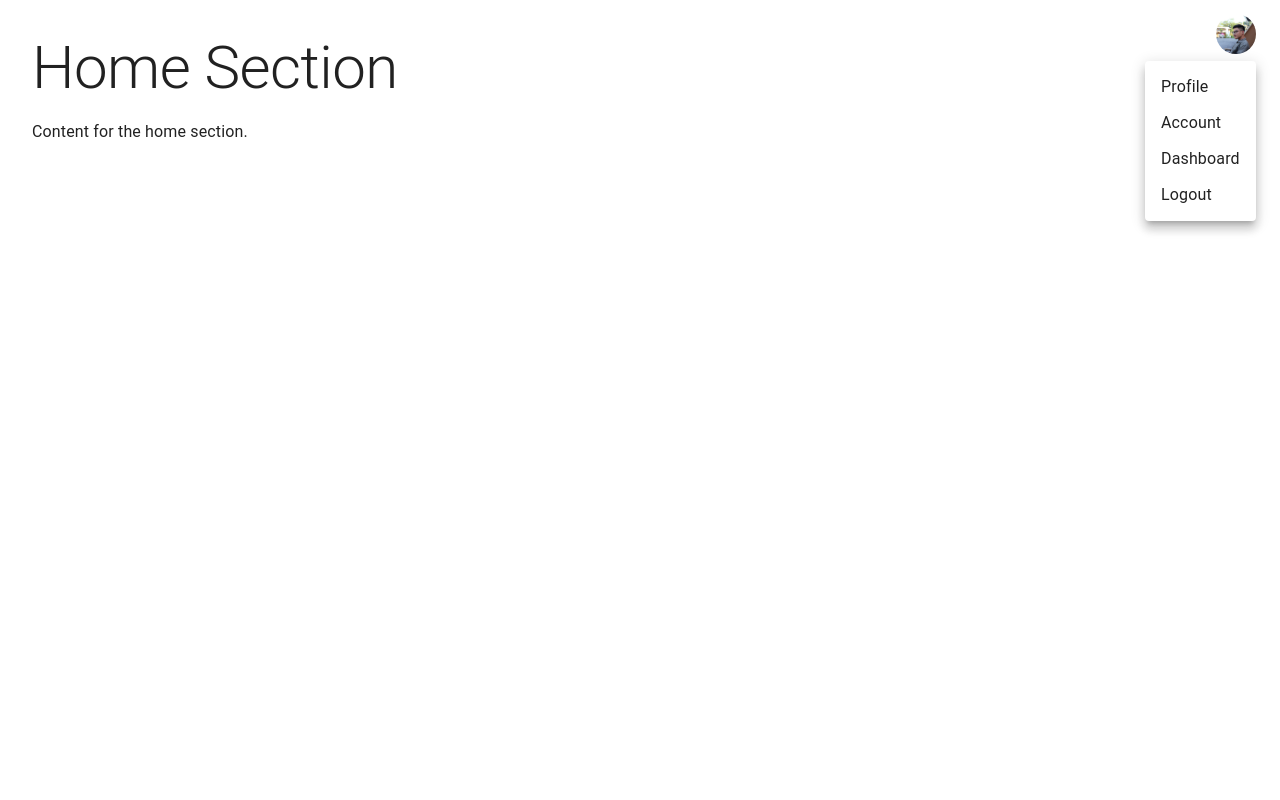
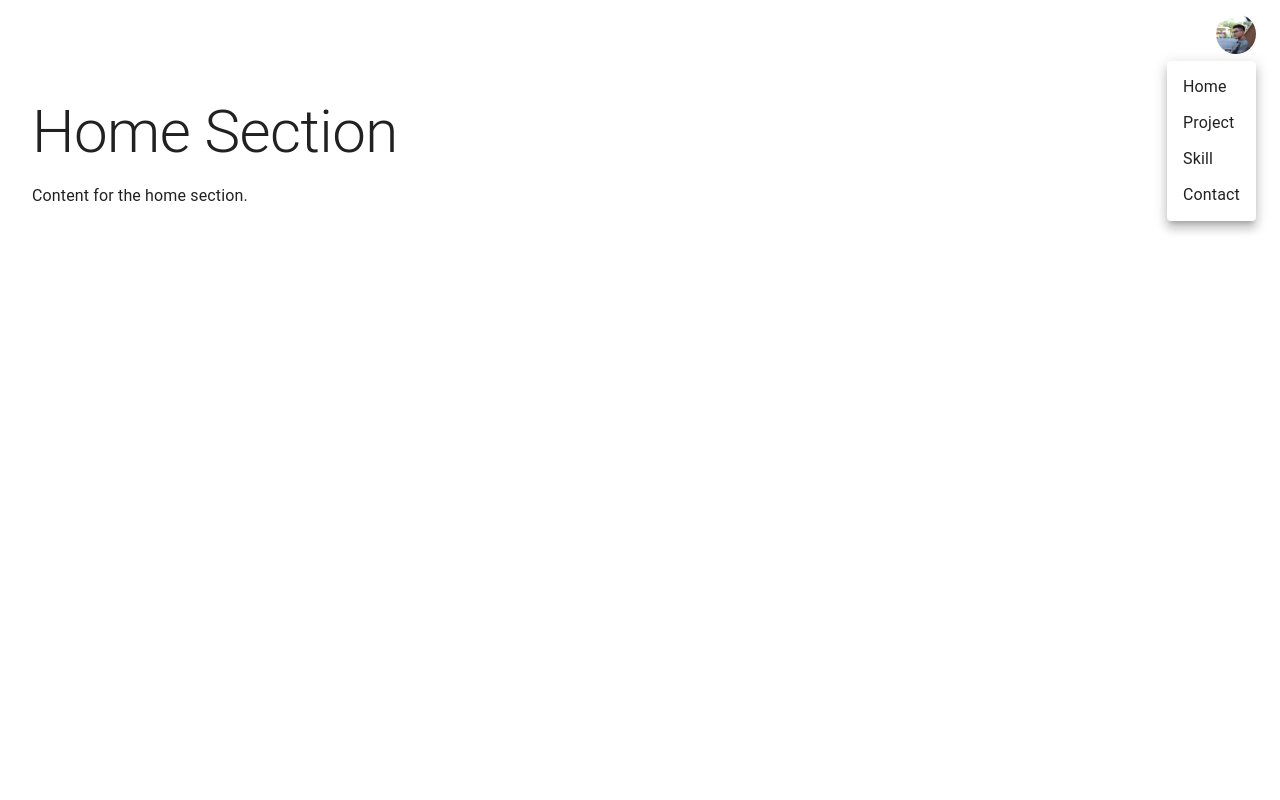
Before and after one commit to beast3012/profile, a React (Create React App) app: page / in a window 1280 px wide. Both pictures are taken after a click on the button "Open settings". Shown: the top 800 px of the page. Built offline with nearby package versions, Linux system fonts and the light colour scheme.

Commit message:
Update header
Update header

```diff
--- a/src/App.js
+++ b/src/App.js
@@ -29,10 +29,12 @@ function App() {
   return (
     <>
       <Header scrollToSection={scrollToSection} />
+      <div style={{ marginTop: '64px' }}>
       <Home ref={homeRef} />
       <Project ref={projectRef} />
       <Skill ref={skillRef} />
       <Contact ref={contactRef} />
+      </div>
       <Footer />
       <BackToTop />
     </>
--- a/src/components/header.js
+++ b/src/components/header.js
@@ -11,12 +11,10 @@ import Avatar from '@mui/material/Avatar';
 import Button from '@mui/material/Button';
 import Tooltip from '@mui/material/Tooltip';
 import MenuItem from '@mui/material/MenuItem';
-import AdbIcon from '@mui/icons-material/Adb';
 
 import imageAvatar from'../imges/1.jpg';
 
 const pages = ['Home', 'Project', 'Skill', 'Contact'];
-const settings = ['Profile', 'Account', 'Dashboard', 'Logout'];
 
 function Header({ scrollToSection }) {
   const [anchorElNav, setAnchorElNav] = React.useState(null);
@@ -51,10 +49,10 @@ function Header({ scrollToSection }) {
   }, []);
 
   return (
-    <AppBar position="fixed" sx={{ backgroundColor: isScrolled ? 'primary.main' : 'transparent', boxShadow: isScrolled ? 1 : 'none', transition: 'background-color 0.3s' }}>
+    <AppBar position="fixed" sx={{ backgroundColor: isScrolled ? 'c0c0c0' : 'transparent', boxShadow: isScrolled ? 1 : 'none', transition: 'background-color 0.3s' }}>
       <Container maxWidth="xl">
         <Toolbar disableGutters id="back-to-top-anchor">
-          <AdbIcon sx={{ display: { xs: 'none', md: 'flex' }, mr: 1.5 }} />
+          {/* <AdbIcon sx={{ display: { xs: 'none', md: 'flex' }, mr: 1.5 }} /> */}
           {/* <Typography
             variant="h6"
             noWrap
@@ -166,9 +164,9 @@ function Header({ scrollToSection }) {
               open={Boolean(anchorElUser)}
               onClose={handleCloseUserMenu}
             >
-              {settings.map((setting) => (
-                <MenuItem key={setting} onClick={handleCloseUserMenu}>
-                  <Typography textAlign="center">{setting}</Typography>
+              {pages.map((page) => (
+                <MenuItem key={page} onClick={handleCloseUserMenu}>
+                  <Typography textAlign="center">{page}</Typography>
                 </MenuItem>
               ))}
             </Menu>
```
